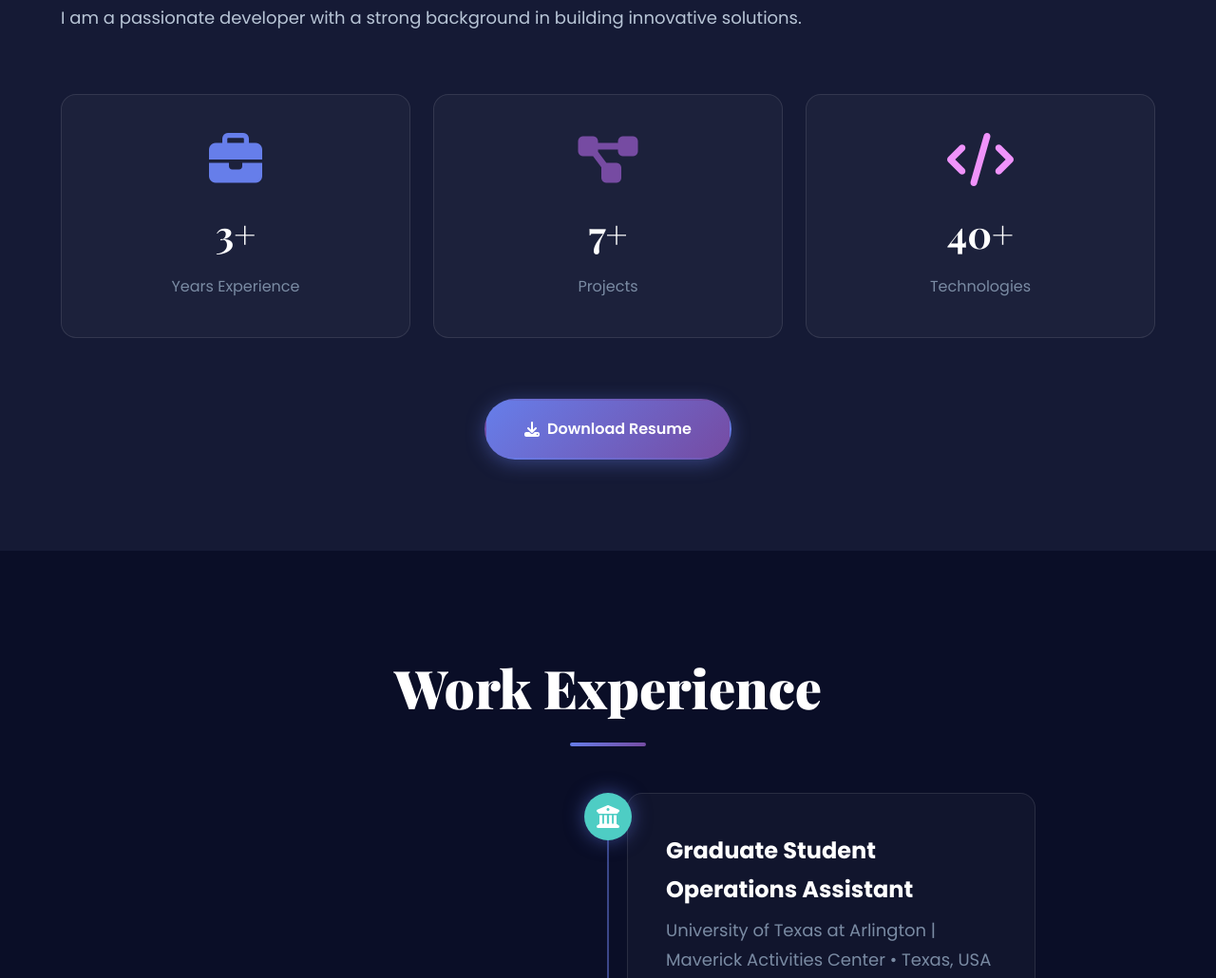
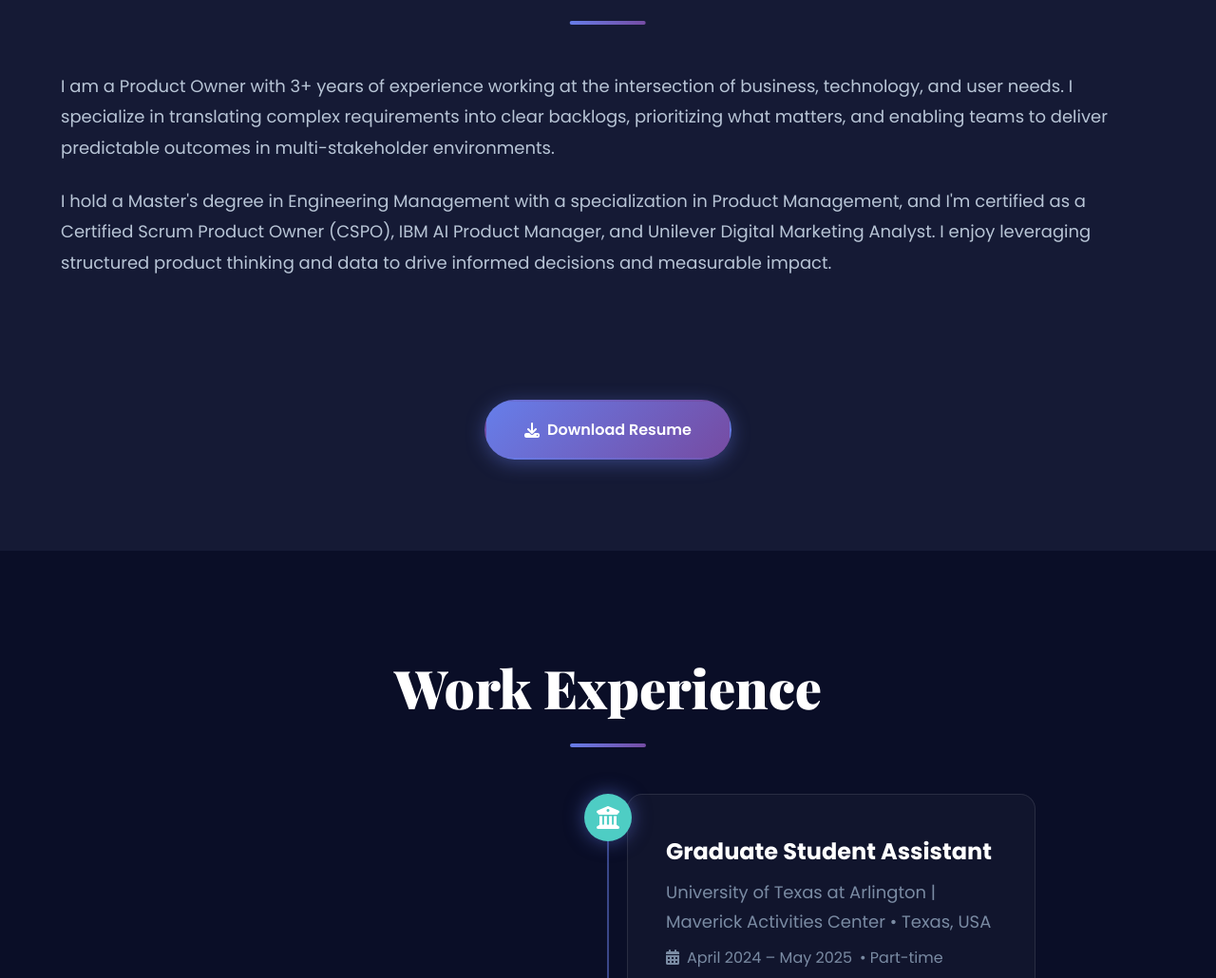
Before and after one commit to Akshita1009/Akshita1009.github.io, a website: page index.html in a window 1280 px wide. Shown: the part 1202-2232 px from the top of the page at 95% size. Drawn offline with nearby package versions, Linux system fonts and the light colour scheme.

Commit message:
Update portfolio content for Product Owner profile
- Header: Add 4 highlight badges (3+ Years Experience, Product Ownership & Delivery, M.S. Engineering Management, Certifications)
- About Me: Update description to reflect Product Owner background, remove redundant stat cards
- Work Experience: Add structured content with Key Achievements bullets and skill buttons for all 4 positions
- Skills: Rename "Product Management" to "Product Ownership and Management"
- Projects: Update titles to be more descriptive
- Contact: Update email to akshitamaryjohn@gmail.com, change location to USA
- Footer: Update tagline to "Building products through clarity, collaboration, and purpose"
- LinkedIn: Update URL to linkedin.com/in/akshita-john, reduce to 2 buttons (hero + footer)
- Resume: Add updated resume PDF
- CSS: Add styling for Key Achievements header, improve hero highlights grid layout
- JS: Add Key Achievements header rendering in experience section

Co-Authored-By: F1jobs.io Tech Team

```diff
--- a/assets/js/main.js
+++ b/assets/js/main.js
@@ -229,7 +229,8 @@ async function loadExperience() {
                             </p>
                         </div>
                         <p class="experience-description">${exp.description}</p>
-                        ${exp.responsibilities ? `
+                        ${exp.responsibilities && exp.responsibilities.length > 0 ? `
+                            <h4 class="experience-achievements-title">Key Achievements</h4>
                             <ul class="experience-responsibilities">
                                 ${exp.responsibilities.map(resp => `<li>${resp}</li>`).join('')}
                             </ul>
--- a/data/about.json
+++ b/data/about.json
@@ -1,28 +1,10 @@
 {
   "sectionTitle": "About Me",
   "paragraphs": [
-    "I am a passionate developer with a strong background in building innovative solutions."
+    "I am a Product Owner with 3+ years of experience working at the intersection of business, technology, and user needs. I specialize in translating complex requirements into clear backlogs, prioritizing what matters, and enabling teams to deliver predictable outcomes in multi-stakeholder environments.",
+    "I hold a Master's degree in Engineering Management with a specialization in Product Management, and I'm certified as a Certified Scrum Product Owner (CSPO), IBM AI Product Manager, and Unilever Digital Marketing Analyst. I enjoy leveraging structured product thinking and data to drive informed decisions and measurable impact."
   ],
-  "statistics": [
-    {
-      "icon": "fas fa-briefcase",
-      "color": "#667eea",
-      "value": "3+",
-      "label": "Years Experience"
-    },
-    {
-      "icon": "fas fa-project-diagram",
-      "color": "#764ba2",
-      "value": "7+",
-      "label": "Projects"
-    },
-    {
-      "icon": "fas fa-code",
-      "color": "#f093fb",
-      "value": "40+",
-      "label": "Technologies"
-    }
-  ],
+  "statistics": [],
   "downloadCV": {
     "href": "/resume.pdf",
     "icon": "fas fa-download",
--- a/data/contact.json
+++ b/data/contact.json
@@ -5,8 +5,8 @@
     {
       "type": "email",
       "label": "Email",
-      "value": "a.john1009@gmail.com",
-      "href": "mailto:a.john1009@gmail.com",
+      "value": "akshitamaryjohn@gmail.com",
+      "href": "mailto:akshitamaryjohn@gmail.com",
       "icon": "fas fa-envelope",
       "color": "#667eea"
     },
@@ -21,7 +21,7 @@
     {
       "type": "location",
       "label": "Location",
-      "value": "Arlington, Texas",
+      "value": "USA",
       "href": "#",
       "icon": "fas fa-map-marker-alt",
       "color": "#f093fb"
@@ -70,11 +70,5 @@
     "successMessage": "Thank you! Your message has been sent successfully.",
     "errorMessage": "Oops! Something went wrong. Please try again."
   },
-  "socialMedia": [
-    {
-      "url": "https://www.linkedin.com/in/akshita-mary-john-6a0544114/",
-      "platform": "LinkedIn",
-      "icon": "fab fa-linkedin"
-    }
-  ]
+  "socialMedia": []
 }
--- a/data/experience.json
+++ b/data/experience.json
@@ -2,19 +2,27 @@
   "sectionTitle": "Work Experience",
   "experiences": [
     {
-      "title": "Graduate Student Operations Assistant",
+      "title": "Graduate Student Assistant",
       "company": "University of Texas at Arlington | Maverick Activities Center",
       "location": "Texas, USA",
       "period": "April 2024 – May 2025",
       "type": "Part-time",
       "color": "#4ECDC4",
       "icon": "fas fa-university",
-      "description": "Acted as a primary liaison between graduate students, faculty, and administrative teams, gathering operational requirements, resolving issues, and improving service delivery across campus programs.\nSupported planning and execution of large-scale student activities and events by coordinating resources, managing schedules, and ensuring compliance with operational and safety protocols.\nUsed scheduling and operations systems (Fusion and related tools) to track attendance, maintain accurate records, and generate insights that informed staffing and operational decisions.\nIdentified process gaps in event operations and service coordination, contributing to workflow improvements that enhanced efficiency and reduced on-site issues.\nCollaborated with cross-functional teams to ensure smooth end-to-end execution of activities, balancing stakeholder needs and operational constraints.",
-      "responsibilities": [],
+      "description": "As a Graduate Student I supported the delivery of campus services by acting as a primary point of contact for students, staff, and administrators. I focused on understanding student needs, resolving service issues, and coordinating operational workflows to improve service reliability and experience. This role strengthened my skills in customer engagement, cross-functional coordination, and service optimization.",
+      "responsibilities": [
+        "Served as a frontline point of contact for 100+ students per week, resolving inquiries and issues related to campus services and activities.",
+        "Coordinated schedules, resources, and on-site staff for multiple weekly programs, improving operational flow and reducing on-site issues during events.",
+        "Used scheduling and operations systems to track attendance and service usage, supporting more accurate staffing decisions and smoother daily operations.",
+        "Recognized with the Outstanding Student Employee Award for consistent customer focus, reliability, and operational excellence."
+      ],
       "technologies": [
-        "Fusion",
-        "Scheduling Systems",
-        "Operations Management"
+        "Customer Experience & Issue Resolution",
+        "Voice of Customer & Feedback Analysis",
+        "Stakeholder Coordination",
+        "Operations & Service Optimization",
+        "Data Tracking & Operational Reporting",
+        "Cross-Functional Communication"
       ]
     },
     {
@@ -25,12 +33,24 @@
       "type": "Full-time",
       "color": "#667eea",
       "icon": "fas fa-briefcase",
-      "description": "Owned roadmap and release cycles for a multi-institution admissions SaaS platform serving 20,000+ students across 300+ institutions.\nTranslated complex business and customer requirements into 100+ detailed user stories, acceptance criteria, and technical workflows.\nDrove cross-functional alignment with dev, QA, and architects to refine features and strengthen testing, reducing deployment delays by 20%.\nLed Agile ceremonies across 50+ sprints, boosting team alignment, improving velocity by 12%, and sustaining 95% on-time delivery.\nExecuted A/B tests on feature launches to guide smarter data-driven prioritization, improving customer engagement by 15%.\nUsed Jira, SQL, and Power BI to track KPIs, resolve bottlenecks, and streamline workflows, accelerating time-to-market by 30%.\nCoordinated onboarding for new institutions by overseeing configuration and contracts, ensuring seamless rollout and rapid client adoption.",
-      "responsibilities": [],
+      "description": "As a Product Owner, I partnered with business stakeholders, engineering, and QA teams to translate complex requirements into prioritized backlogs and reliable releases. I supported end-to-end delivery by refining user stories, facilitating Agile ceremonies, and coordinating releases across multiple institutions. My focus was on improving requirement clarity, delivery predictability, and feature adoption in a multi-stakeholder environment.",
+      "responsibilities": [
+        "Owned Product Roadmap and Delivery for a platform used by 20,000+ users across 300+ institutions.",
+        "Reduced requirement ambiguity by ~25% through structured stakeholder workshops and clearer documentation.",
+        "Drove a 15% improvement in feature adoption by managing and refining 100+ user stories with strong acceptance criteria.",
+        "Improved team velocity by 12% and sustained 95% on-time delivery across 50+ Agile sprints.",
+        "Reduced deployment delays by 20% through improved requirement clarity and test readiness.",
+        "Built KPI dashboards using Jira, SQL, and Power BI to track adoption, engagement, and release performance.",
+        "Coordinated end-to-end releases and onboarding for new institutions, achieving a ~90% successful rollout rate."
+      ],
       "technologies": [
-        "Jira",
-        "SQL",
-        "Power BI"
+        "Product Roadmapping & Release Planning",
+        "Backlog Prioritization & User Stories",
+        "Requirements Gathering & Refinement",
+        "Agile Delivery & Sprint Execution",
+        "Stakeholder Alignment & Communication",
+        "Feature Adoption & Product Metrics",
+        "Data-Informed Decision Making (SQL, Power BI)"
       ]
     },
     {
@@ -41,10 +61,20 @@
       "type": "Full-time",
       "color": "#764ba2",
       "icon": "fas fa-briefcase",
-      "description": "Gathered and translated technical requirements from 10+ institutions into detailed system workflows and process models for a national student ranking platform, cut requirement misinterpretations by 25% by conducting requirement walkthroughs and prototype reviews.\nCollaborated with QA and client teams on testing, validation, and debugging resolving critical features and improving data accuracy by 28%\nAuthored process documentation and user guides to support smooth adoption boosting user satisfaction scores by 10%.\nDeveloped backend logic in Java and integrated UI components, accelerating MVP launch by 1 month.",
-      "responsibilities": [],
+      "description": "As a System Analyst, I supported requirement gathering, functional documentation, and system validation for a multi-institution platform. I worked closely with stakeholders and engineering teams to translate business needs into system-level requirements and supported testing activities to ensure reliable feature delivery.",
+      "responsibilities": [
+        "Gathered and documented business and system requirements, ensuring consistent stakeholder alignment.",
+        "Translated complex system behavior into clear functional documentation, reducing rework by 15%.",
+        "Supported testing and validation cycles, contributing to a 98% test pass rate prior to release.",
+        "Analyzed data workflows to identify gaps and improve operational efficiency across institutions."
+      ],
       "technologies": [
-        "Java"
+        "Requirements Analysis & Functional Documentation",
+        "Business Process & System Mapping",
+        "Stakeholder Communication",
+        "Data Validation & Workflow Analysis",
+        "Testing & Release Support",
+        "Cross-Team Collaboration"
       ]
     },
     {
@@ -55,9 +85,19 @@
       "type": "Full-time",
       "color": "#f093fb",
       "icon": "fas fa-briefcase",
-      "description": "Executed 50+ functional and regression test cases for enterprise software, identifying critical defects and improving release quality by 15%.\nPerformed end-to-end workflow testing and documented results, increasing test coverage accuracy by 12%.\nAssisted in test data preparation and environment setup, reducing testing delays by 25% and ensuring smooth execution of test cycle",
-      "responsibilities": [],
-      "technologies": []
+      "description": "As a Functional Testing Intern at Siemens, I supported quality assurance activities for enterprise software by executing functional and regression tests across core workflows. I worked closely with QA and engineering teams to validate system behavior, document defects, and ensure release readiness. This role strengthened my understanding of system reliability, quality standards, and end-to-end product workflows.",
+      "responsibilities": [
+        "Executed 50+ functional and regression test cases, identifying critical defects and improving overall release quality by ~15%.",
+        "Performed end-to-end workflow testing and documented results, increasing test coverage accuracy by ~12%.",
+        "Assisted with test data preparation and environment setup, reducing testing delays by ~25% and supporting smoother test cycles."
+      ],
+      "technologies": [
+        "Functional & Regression Testing",
+        "End-to-End Workflow Validation",
+        "Defect Identification & Documentation",
+        "Quality Assurance & Release Readiness",
+        "QA–Engineering Collaboration"
+      ]
     }
   ]
 }
--- a/data/footer.json
+++ b/data/footer.json
@@ -1,8 +1,8 @@
 {
-  "tagline": "Building the future, one line of code at a time.",
+  "tagline": "Building products through clarity, collaboration, and purpose.",
   "socialLinks": [
     {
-      "url": "https://www.linkedin.com/in/akshita-mary-john-6a0544114/",
+      "url": "https://www.linkedin.com/in/akshita-john",
       "platform": "LinkedIn",
       "icon": "fab fa-linkedin"
     }
--- a/data/hero.json
+++ b/data/hero.json
@@ -3,7 +3,7 @@
   "name": "Akshita Mary John",
   "title": "Product Owner",
   "tagline": "Driving product success through data-driven decisions",
-  "summary": "Welcome to my portfolio",
+  "summary": "",
   "highlights": [
     {
       "icon": "fas fa-briefcase",
@@ -13,12 +13,17 @@
     {
       "icon": "fas fa-project-diagram",
       "color": "#764ba2",
-      "text": "7+ Projects Completed"
+      "text": "Product Ownership & Delivery"
     },
     {
-      "icon": "fas fa-code",
+      "icon": "fas fa-graduation-cap",
+      "color": "#4ECDC4",
+      "text": "M.S. Engineering Management"
+    },
+    {
+      "icon": "fas fa-certificate",
       "color": "#f093fb",
-      "text": "40+ Technologies"
+      "text": "Certified: CSPO | IBM AI PM | Unilever DMA"
     }
   ],
   "cta": {
@@ -39,7 +44,7 @@
   },
   "socialLinks": [
     {
-      "url": "https://www.linkedin.com/in/akshita-mary-john-6a0544114/",
+      "url": "https://www.linkedin.com/in/akshita-john",
       "platform": "LinkedIn",
       "icon": "fab fa-linkedin"
     }
--- a/data/projects.json
+++ b/data/projects.json
@@ -2,11 +2,15 @@
   "sectionTitle": "Featured Projects",
   "projects": [
     {
-      "title": "Product Team Lead, Engineering Management Case study simulation",
-      "description": "Led a 6-member team to launch a mid-tier laptop from concept to production, Achieving a 15% reduction in lead time\nDelivered the project 10% under budget and Managed product lifecycle across requirements, design, sourcing, and QA.\nDeveloped a project plan in MS Project covering 5 major phases, tracking 30+ deliverables across a 16-week timeline",
+      "title": "Product Planning & Delivery Simulation - Product Team Lead",
+      "description": "Led a cross-functional team through end-to-end product planning, from requirements definition to launch readiness, delivering the project on time. Applied gap and impact assessments to reduce projected lead time by 15% and strengthen delivery planning.",
       "color": "#667eea",
       "icon": "fas fa-project-diagram",
-      "technologies": [],
+      "technologies": [
+        "MS Project",
+        "Product Planning",
+        "Team Leadership"
+      ],
       "keyFeatures": [],
       "projectType": "",
       "highlight": "",
@@ -17,11 +21,15 @@
       "stats": {}
     },
     {
-      "title": "Brand Audit, Fossil Watches",
-      "description": "Conducted a brand audit and analyzed 100+ reviews, 3 competitors, and 5 equity pillars to identify brand perception gaps\nBuilt a brand definition and mental map using 15 in-depth interviews and laddering to identify key value drivers\nProposed 10% price repositioning, refined digital strategy, and a Gen Z-focused engagement roadmap in a Strategic Report",
+      "title": "Product & Market Analysis - Consumer Retail Brand (Fossil Watches)",
+      "description": "Conducted a comprehensive product and brand analysis using customer insights, competitor benchmarks, and brand equity frameworks. Synthesized findings into actionable recommendations for pricing, digital engagement, and feature positioning.",
       "color": "#764ba2",
       "icon": "fas fa-project-diagram",
-      "technologies": [],
+      "technologies": [
+        "Brand Analysis",
+        "Market Research",
+        "Strategic Planning"
+      ],
       "keyFeatures": [],
       "projectType": "",
       "highlight": "",
@@ -32,12 +40,14 @@
       "stats": {}
     },
     {
-      "title": "ai-renamer",
+      "title": "AI-Powered File Renaming Tool",
       "description": "An AI-powered file renaming tool that uses machine learning to intelligently suggest and apply meaningful file names based on content analysis.",
       "color": "#f093fb",
       "icon": "fab fa-github",
       "technologies": [
-        "JavaScript"
+        "JavaScript",
+        "Machine Learning",
+        "Automation"
       ],
       "keyFeatures": [],
       "projectType": "",
@@ -53,12 +63,14 @@
       }
     },
     {
-      "title": "live-streamlit-dashboard-python",
+      "title": "Real-Time Interactive Analytics Dashboard",
       "description": "A real-time interactive dashboard built with Python and Streamlit for data visualization and analytics, featuring live data updates and customizable charts.",
       "color": "#4facfe",
       "icon": "fab fa-github",
       "technologies": [
-        "Python"
+        "Python",
+        "Streamlit",
+        "Data Visualization"
       ],
       "keyFeatures": [],
       "projectType": "",
@@ -74,11 +86,14 @@
       }
     },
     {
-      "title": "customer-trends-data-analysis-sql-python-powerbi",
+      "title": "Customer Trends Data Analysis Pipeline",
       "description": "End-to-end data analysis project analyzing customer behavior trends using SQL for data extraction, Python for processing, and Power BI for interactive visualizations.",
       "color": "#667eea",
       "icon": "fab fa-github",
       "technologies": [
+        "SQL",
+        "Python",
+        "Power BI",
         "Jupyter Notebook"
       ],
       "keyFeatures": [],
@@ -95,11 +110,13 @@
       }
     },
     {
-      "title": "cohort_analysis",
+      "title": "Customer Cohort Retention Analysis",
       "description": "Customer cohort analysis project that segments users by acquisition date to track retention rates, lifetime value, and behavioral patterns over time.",
       "color": "#764ba2",
       "icon": "fab fa-github",
       "technologies": [
+        "Python",
+        "Data Analysis",
         "Jupyter Notebook"
       ],
       "keyFeatures": [],
@@ -116,18 +133,14 @@
       }
     },
     {
-      "title": "user-story-best-practice",
+      "title": "Agile User Story Best Practices Guide",
       "description": "A comprehensive guide and template repository demonstrating best practices for writing effective user stories in Agile product development.",
       "color": "#f093fb",
       "icon": "fab fa-github",
       "technologies": [
-        "JavaScript",
-        "SCSS",
-        "HTML",
-        "CSS",
-        "Python",
-        "Ruby",
-        "Shell"
+        "Agile",
+        "Product Management",
+        "Documentation"
       ],
       "keyFeatures": [],
       "projectType": "",
--- a/data/skills.json
+++ b/data/skills.json
@@ -2,7 +2,7 @@
   "sectionTitle": "Skills & Technologies",
   "categories": [
     {
-      "category": "Product Management",
+      "category": "Product Ownership and Management",
       "icon": "fas fa-tasks",
       "color": "#667eea",
       "skills": [
```
Also changed, not shown: assets/css/styles.css (+21 -6 lines), data/profile.json (+9 -10 lines), 1 other file.
